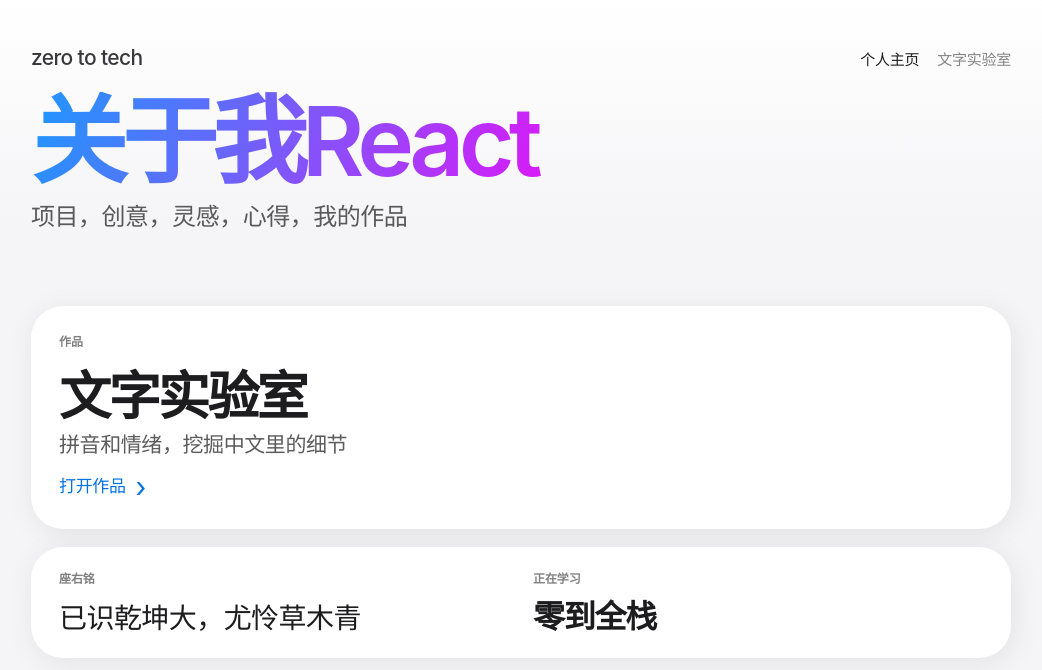
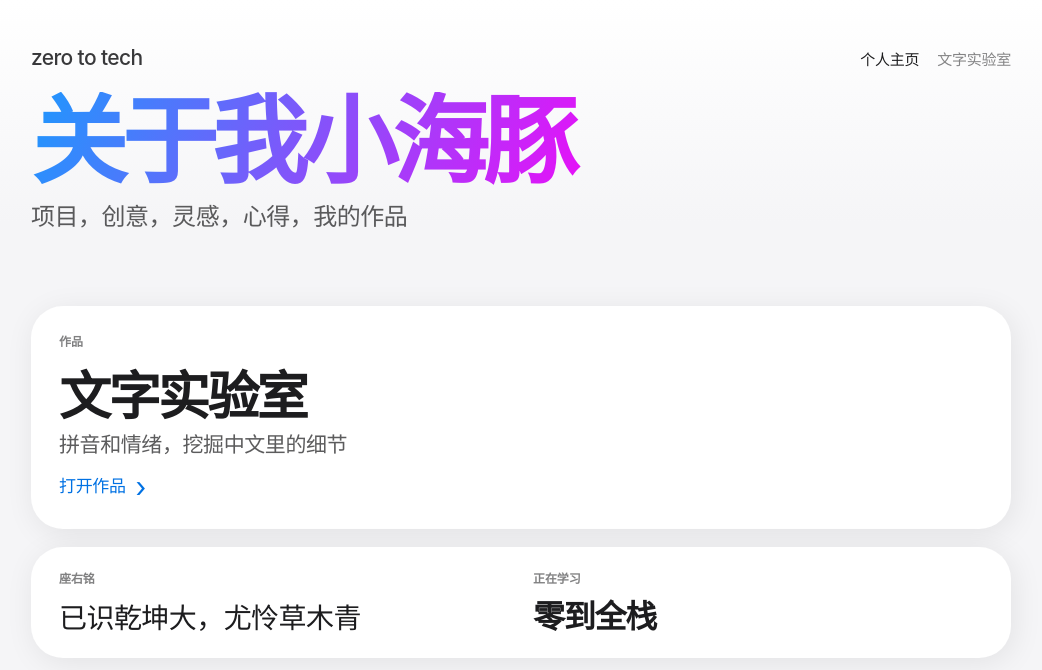
Before and after one commit to xhqxiaogui/zero-to-tech, a React (Vite) app: page / in a window 1280 px wide. Shown: the top 670 px of the page, without its empty margins (119-1161 px from the left). Built offline with nearby package versions, Linux system fonts and the light colour scheme.

Commit message:
4.4 数据分离+发布

```diff
--- a/src/App.jsx
+++ b/src/App.jsx
@@ -1,20 +1,25 @@
-import { useState } from "react";
 import HomePage from "./components/HomePage.jsx";
 import TextLabPage from "./components/TextLabPage.jsx";
+import { useRoute } from "./router/useRoute.js";
 
 export default function App() {
-  // page 是个"状态"——它一变，下面的界面就跟着重新渲染。
-  // 这一节先把它当"框架的规则"用、不展开；"状态到底替你管什么"，留到 4.4。
-  const [page, setPage] = useState("home");
+  // 4.3 里"现在在哪一页"记在内存（useState）里——一刷新就被打回首页。
+  // 这一节换成 useRoute：把"在哪一页"读自 / 写入浏览器地址栏。
+  const { path, navigate } = useRoute();
+
+  // 看地址栏决定显示哪一页：/text-lab → 文字实验室；其它（含 /）→ 个人主页
+  const current = path.startsWith("/text-lab") ? "textlab" : "home";
+
+  // 点导航 → 改地址栏（而不再是改内存里的值）
+  const onNavigate = (key) => navigate(key === "textlab" ? "/text-lab" : "/");
 
   return (
     <div className="app-shell">
       <div className="page-shell">
         <main className="page-content">
-          {/* 两个页面来回切——靠的是组件，不再是两个独立的 html 文件 */}
-          {page === "home"
-            ? <HomePage current={page} onNavigate={setPage} />
-            : <TextLabPage current={page} onNavigate={setPage} />}
+          {current === "home"
+            ? <HomePage current={current} onNavigate={onNavigate} />
+            : <TextLabPage current={current} onNavigate={onNavigate} />}
         </main>
       </div>
     </div>
--- a/src/components/HomePage.jsx
+++ b/src/components/HomePage.jsx
@@ -1,27 +1,31 @@
 import Nav from "./Nav.jsx";
 import PageHeading from "./PageHeading.jsx";
 import AnimatedCardGrid from "./AnimatedCardGrid.jsx";
+import { home } from "../data/site.js";
 
+// 注意：这个组件里几乎一个"内容"都没写死——
+// 标题、副标题、作品文案、座右铭……全部从 site.js 的 home 里读。
+// 想改文案？打开 src/data/site.js 改一行，这个文件一个字都不用动。
 export default function HomePage({ current, onNavigate }) {
   return (
     <AnimatedCardGrid className="dashboard-grid">
       {/* 复用：Nav 和 PageHeading 都和文字实验室共享，只是 PageHeading 的 props 换了内容 */}
       <article className="hero-stage panel-full">
         <Nav current={current} onNavigate={onNavigate} />
-        <PageHeading title="关于我React" subtitle="项目，创意，灵感，心得，我的作品" />
+        <PageHeading title={home.heroTitle} subtitle={home.heroSubtitle} />
       </article>
 
       {/* 下面这两张卡只在首页用、也不复杂，就直接写在这儿——不必为了拆而拆 */}
       <article className="panel panel-full featured-work-panel card">
-        <p className="section-kicker">作品</p>
-        <p className="featured-title">文字实验室</p>
-        <p className="featured-copy">拼音和情绪，挖掘中文里的细节</p>
+        <p className="section-kicker">{home.featuredWork.kicker}</p>
+        <p className="featured-title">{home.featuredWork.title}</p>
+        <p className="featured-copy">{home.featuredWork.copy}</p>
         <a
           className="featured-link"
           href="#"
           onClick={(e) => { e.preventDefault(); onNavigate("textlab"); }}
         >
-          <span className="featured-link-label">打开作品</span>
+          <span className="featured-link-label">{home.featuredWork.linkLabel}</span>
           <span className="arrow">›</span>
         </a>
       </article>
@@ -29,11 +33,11 @@
       <article className="panel panel-full identity-panel card">
         <div className="identity-item">
           <p className="section-kicker">座右铭</p>
-          <p className="identity-value identity-quote">已识乾坤大，尤怜草木青</p>
+          <p className="identity-value identity-quote">{home.identity.motto}</p>
         </div>
         <div className="identity-item">
           <p className="section-kicker">正在学习</p>
-          <p className="identity-value">零到全栈</p>
+          <p className="identity-value">{home.identity.learning}</p>
         </div>
       </article>
     </AnimatedCardGrid>
--- a/src/components/InputCard.jsx
+++ b/src/components/InputCard.jsx
@@ -1,5 +1,14 @@
-// 文字实验室的"输入区"卡片。单独拆成一块，页面读起来更清爽。
+import { useState } from "react";
+
+// 文字实验室的"输入区"卡片。
+// 这一节它多了一个"会变的值"：text——这就是 state。
+//   · text 是这个组件自己揣着的值，出生时带着一段默认文字；
+//   · 用户每打一个字、删一个字，text 就变；
+//   · text 一变，下面那行"已输入 N 字"当场跟着跳——
+//     你连一句"找到那个元素再去改它"都不用写，React 自己刷。
 export default function InputCard() {
+  const [text, setText] = useState("今天的风很轻，适合把脑海里的想法慢慢写下来。");
+
   return (
     <article className="panel panel-half lab-panel card">
       <div className="panel-heading">
@@ -12,9 +21,12 @@
           id="text-input"
           rows="8"
           placeholder="例如：生活没有标准答案，但每一天都值得认真感受。"
-          defaultValue="今天的风很轻，适合把脑海里的想法慢慢写下来。"
+          value={text}
+          onChange={(e) => setText(e.target.value)}
         />
-        {/* "开始分析"驱动结果，是 4.4「数据驱动界面」的活儿，这里先按兵不动 */}
+        {/* state 现身：text 一变，这行数字自动跟着变 */}
+        <p className="lab-count">已输入 {text.length} 字</p>
+        {/* "开始分析"要真出结果，得等模块 5 接后端，这里先按兵不动 */}
         <button className="primary-button" type="button">开始分析</button>
       </form>
     </article>
--- a/src/components/TextLabPage.jsx
+++ b/src/components/TextLabPage.jsx
@@ -3,6 +3,7 @@
 import AnimatedCardGrid from "./AnimatedCardGrid.jsx";
 import InputCard from "./InputCard.jsx";
 import ResultCard from "./ResultCard.jsx";
+import { textLab } from "../data/site.js";
 
 // 整页就是几块积木拼起来的：导航、标题、输入卡、结果卡。
 // TextLabPage 这个"大组件"，把这些小组件摆在一起，拼成一整页。
@@ -12,7 +13,8 @@
       {/* 顶部 hero：导航 + 大标题，两块都是两页共用的组件 */}
       <article className="hero-stage panel-full">
         <Nav current={current} onNavigate={onNavigate} />
-        <PageHeading title="文字实验室Re" subtitle="拼音和情绪，挖掘中文里的细节" />
+        {/* 标题也从 site.js 里读，不再写死 */}
+        <PageHeading title={textLab.heroTitle} subtitle={textLab.heroSubtitle} />
       </article>
 
       <InputCard />
--- a/src/css/lab.css
+++ b/src/css/lab.css
@@ -45,6 +45,13 @@
 
 .lab-form textarea::placeholder {
   color: var(--text-muted);
+}
+
+.lab-count {
+  color: var(--text-muted);
+  font-size: 13px;
+  line-height: 1.3;
+  letter-spacing: -0.12px;
 }
 
 .primary-button {
--- /dev/null
+++ b/src/data/site.js
@@ -0,0 +1,26 @@
+// 网站要显示的"内容"，全都集中在这里。
+// 想改标题、改文案、加作品？只动这个文件，组件代码一个字都不用碰。
+// 这就是"数据与界面分离"：组件只管"怎么显示"，site.js 只管"显示什么"。
+//
+// 埋了一颗模块 5 的种子：现在这些值写死在文件里；等后端登场，
+// 它们可以改成从网络接口实时取——而组件那边照样一个字都不用动。
+
+export const home = {
+  heroTitle: "关于我小海豚",
+  heroSubtitle: "项目，创意，灵感，心得，我的作品",
+  featuredWork: {
+    kicker: "作品",
+    title: "文字实验室",
+    copy: "拼音和情绪，挖掘中文里的细节",
+    linkLabel: "打开作品",
+  },
+  identity: {
+    motto: "已识乾坤大，尤怜草木青",
+    learning: "零到全栈",
+  },
+};
+
+export const textLab = {
+  heroTitle: "文字实验室",
+  heroSubtitle: "拼音和情绪，挖掘中文里的细节",
+};
--- /dev/null
+++ b/src/router/useRoute.js
@@ -0,0 +1,29 @@
+import { useEffect, useState } from "react";
+
+// 一个非常小的"路由"，干三件事：
+//   - 读浏览器地址栏的 path，决定显示哪一页（一刷新还在这一页）
+//   - 提供一个 navigate(path)，点导航时把"在哪一页"写进地址栏
+//   - 用户按浏览器前进 / 后退，界面也跟着变
+//
+// 关键就在于：4.3 把"在哪一页"记在内存里（一刷新就丢）；
+// 这一版把它换成"写在网址里"——网址刷新不丢、能整条复制、能前进后退。
+//
+// 这一版"够用但糙"：自己手写、要兼顾的边角不少。真实项目里大家不手搓，
+// 而是用现成的库（叫 react-router）；再往后 Next.js 会用"文件夹=路由"把它整个替掉。
+export function useRoute() {
+  const [path, setPath] = useState(window.location.pathname);
+
+  useEffect(() => {
+    const handler = () => setPath(window.location.pathname);
+    window.addEventListener("popstate", handler);
+    return () => window.removeEventListener("popstate", handler);
+  }, []);
+
+  function navigate(to) {
+    if (to === path) return;
+    window.history.pushState({}, "", to);
+    setPath(to);
+  }
+
+  return { path, navigate };
+}
```
